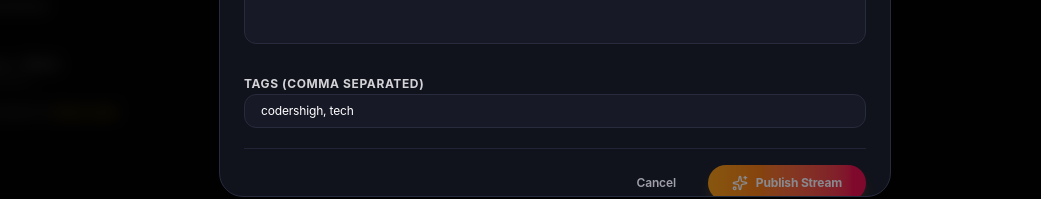
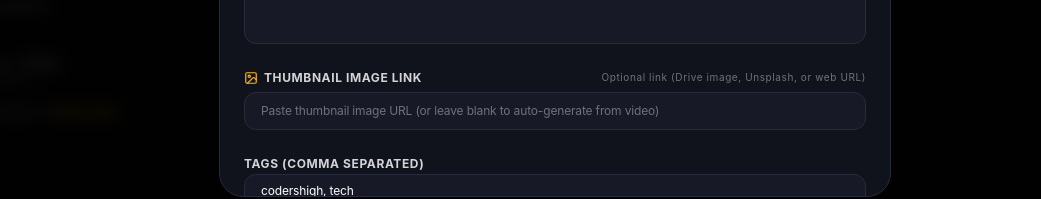
Before and after one commit to Harshjsh02/citradhara, a Next.js app: page / in a window 1280 px wide. Both pictures are taken after a click on the button "Upload". Shown: the part 541-740 px from the top of the page, without its empty margins (85-1126 px from the left). Built offline with nearby package versions, Linux system fonts and the light colour scheme; no server answers; the database is empty.

Commit message:
feat: Add clean link-only custom thumbnail support

```diff
--- a/src/components/UploadModal.tsx
+++ b/src/components/UploadModal.tsx
@@ -9,6 +9,7 @@ import {
   AlertCircle,
   Film,
   Link as LinkIcon,
+  ImageIcon,
   ExternalLink,
   HelpCircle,
   ChevronDown
@@ -17,7 +18,8 @@ import { CATEGORIES } from "@/types";
 import {
   parseVideoUrl,
   getDriveEmbedUrl,
-  getDriveThumbnailUrl
+  getDriveThumbnailUrl,
+  normalizeThumbnailUrl
 } from "@/lib/drive";
 import { addVideo } from "@/lib/db";
 import { useAuth } from "@/context/AuthContext";
@@ -40,6 +42,7 @@ export default function UploadModal({ isOpen, onClose }: UploadModalProps) {
   const [description, setDescription] = useState("");
   const [category, setCategory] = useState<string>("Web Development");
   const [tagsInput, setTagsInput] = useState("codershigh, tech");
+  const [customThumbnailUrl, setCustomThumbnailUrl] = useState("");
   const [duration, setDuration] = useState("15:00");
 
   // UI state
@@ -88,7 +91,9 @@ export default function UploadModal({ isOpen, onClose }: UploadModalProps) {
       const details = parseVideoUrl(videoInput);
       const embedUrl = details?.embedUrl || getDriveEmbedUrl(fileId);
       const driveUrl = details?.viewUrl || `https://drive.google.com/file/d/${fileId}/view`;
-      const thumbnail = details?.thumbnailUrl || getDriveThumbnailUrl(fileId);
+      const thumbnail = customThumbnailUrl.trim()
+        ? normalizeThumbnailUrl(customThumbnailUrl.trim())
+        : (details?.thumbnailUrl || getDriveThumbnailUrl(fileId));
 
       const newVideo = await addVideo({
         title: title.trim(),
@@ -220,7 +225,7 @@ export default function UploadModal({ isOpen, onClose }: UploadModalProps) {
                 <div className="relative aspect-video w-full rounded-xl overflow-hidden bg-[#141622] border border-[#242738] flex flex-col items-center justify-center p-4 text-center">
                   {/* eslint-disable-next-line @next/next/no-img-element */}
                   <img
-                    src={`https://drive.google.com/thumbnail?id=${fileId}&sz=w1280`}
+                    src={customThumbnailUrl.trim() ? normalizeThumbnailUrl(customThumbnailUrl.trim()) : `https://drive.google.com/thumbnail?id=${fileId}&sz=w1280`}
                     alt="Thumbnail Preview"
                     className="absolute inset-0 h-full w-full object-cover opacity-50"
                   />
@@ -309,6 +314,54 @@ export default function UploadModal({ isOpen, onClose }: UploadModalProps) {
             />
           </div>
 
+          {/* Custom Thumbnail Image Link (Link only) */}
+          <div className="space-y-1.5">
+            <label className="text-xs font-bold uppercase tracking-wider text-zinc-300 flex items-center justify-between">
+              <span className="flex items-center gap-1.5">
+                <ImageIcon className="h-3.5 w-3.5 text-amber-400" />
+                Thumbnail Image Link
+              </span>
+              <span className="text-[10px] text-zinc-500 font-normal normal-case">
+                Optional link (Drive image, Unsplash, or web URL)
+              </span>
+            </label>
+            <div className="flex gap-2 items-center">
+              <input
+                type="text"
+                value={customThumbnailUrl}
+                onChange={(e) => setCustomThumbnailUrl(e.target.value)}
+                placeholder="Paste thumbnail image URL (or leave blank to auto-generate from video)"
+                className="flex-1 rounded-xl border border-[#272b3c] bg-[#171926] px-4 py-2.5 text-xs text-white placeholder-zinc-500 focus:border-amber-500 focus:outline-none transition"
+              />
+              {customThumbnailUrl && (
+                <button
+                  type="button"
+                  onClick={() => setCustomThumbnailUrl("")}
+                  className="rounded-xl border border-zinc-700/50 bg-[#161824] px-3 py-2 text-xs text-zinc-400 hover:text-rose-400 transition"
+                >
+                  Clear
+                </button>
+              )}
+            </div>
+            {customThumbnailUrl.trim() && (
+              <div className="flex items-center gap-3 pt-1">
+                <div className="relative aspect-video w-32 rounded-lg overflow-hidden bg-black border border-zinc-700/50 shrink-0">
+                  {/* eslint-disable-next-line @next/next/no-img-element */}
+                  <img
+                    src={normalizeThumbnailUrl(customThumbnailUrl)}
+                    alt="Thumbnail Preview"
+                    className="h-full w-full object-cover"
+                    onError={(e) => {
+                      (e.target as HTMLImageElement).src = "https://images.unsplash.com/photo-1618005182384-a83a8bd57fbe?auto=format&fit=crop&w=1280&q=80";
+                    }}
+                  />
+                </div>
+                <p className="text-[11px] text-emerald-400">
+                  ✓ Custom thumbnail link recognized
+                </p>
+              </div>
+            )}
+          </div>
 
           {/* Tags */}
           <div className="space-y-1.5">
```
